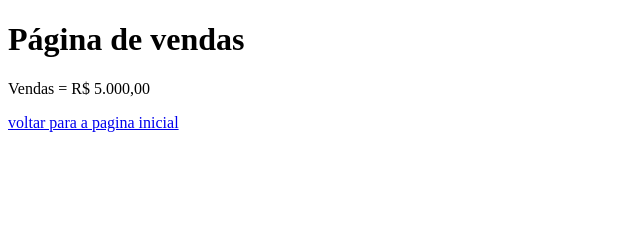
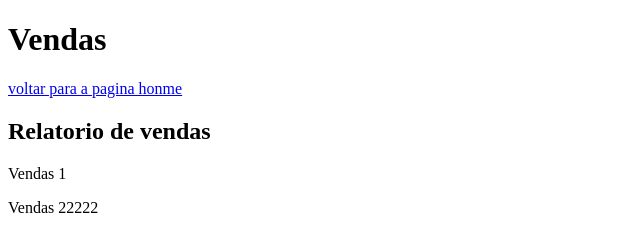
Before and after one commit to aaburjaile/aulagithub, a plain HTML site: page vendas.html in a window 1280 px wide. Shown: the whole page, without its empty margins (0-640 px from the left). Drawn offline with Linux system fonts and the light colour scheme.

Commit message:
capitulo 134

```diff
--- a/vendas.html
+++ b/vendas.html
@@ -6,8 +6,10 @@
     <title>Document</title>
 </head>
 <body>
-    <h1>Página de vendas</h1>
-    <p>Vendas = R$ 5.000,00</p>
-    <a href="index.html">voltar para a pagina  inicial</a>
+    <h1>Vendas</h1>
+    <a href="index.html">voltar para a pagina honme</a>
+    <h2>Relatorio de vendas </h2>
+    <p>Vendas 1</p>
+    <p>Vendas 22222</p>
 </body>
 </html>
```
Also changed, not shown: blog.html (deleted, +0 -13 lines), index.html (+1 -1 lines), sobre.html (+1 -1 lines).
